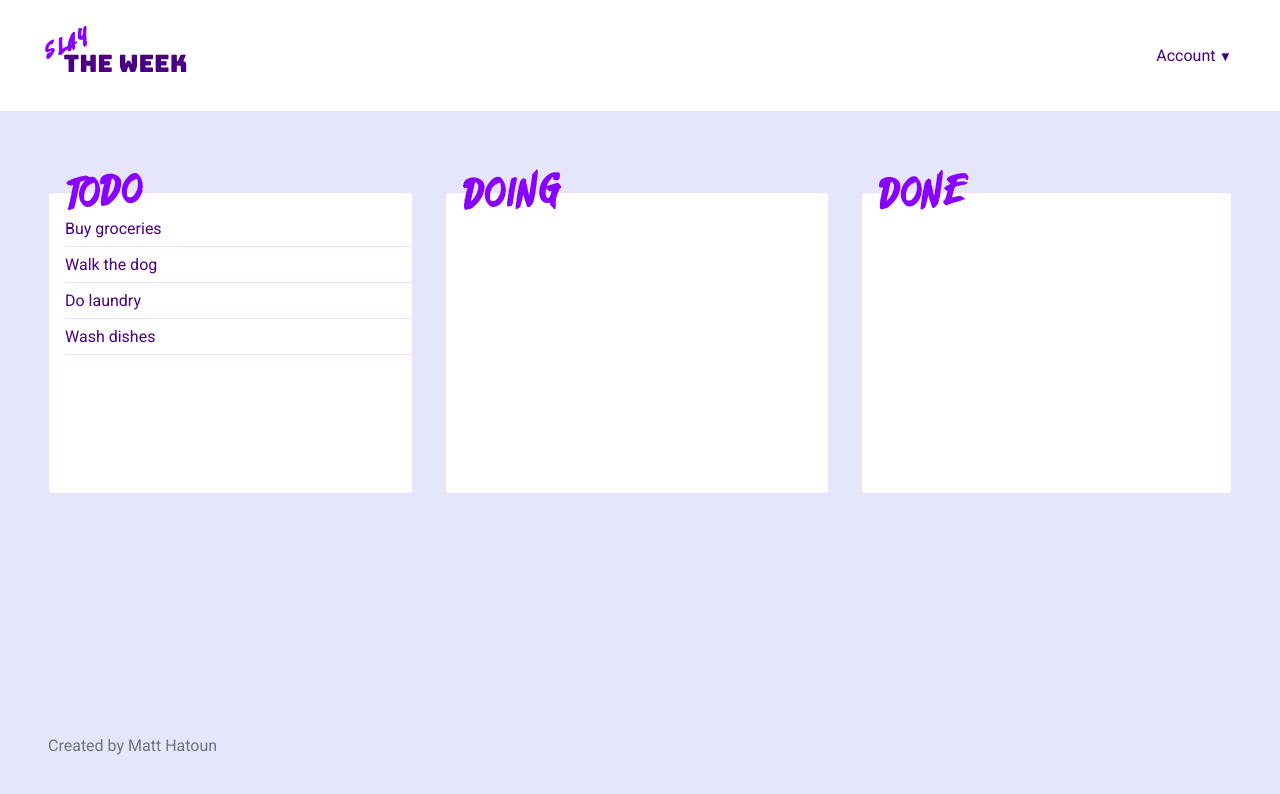
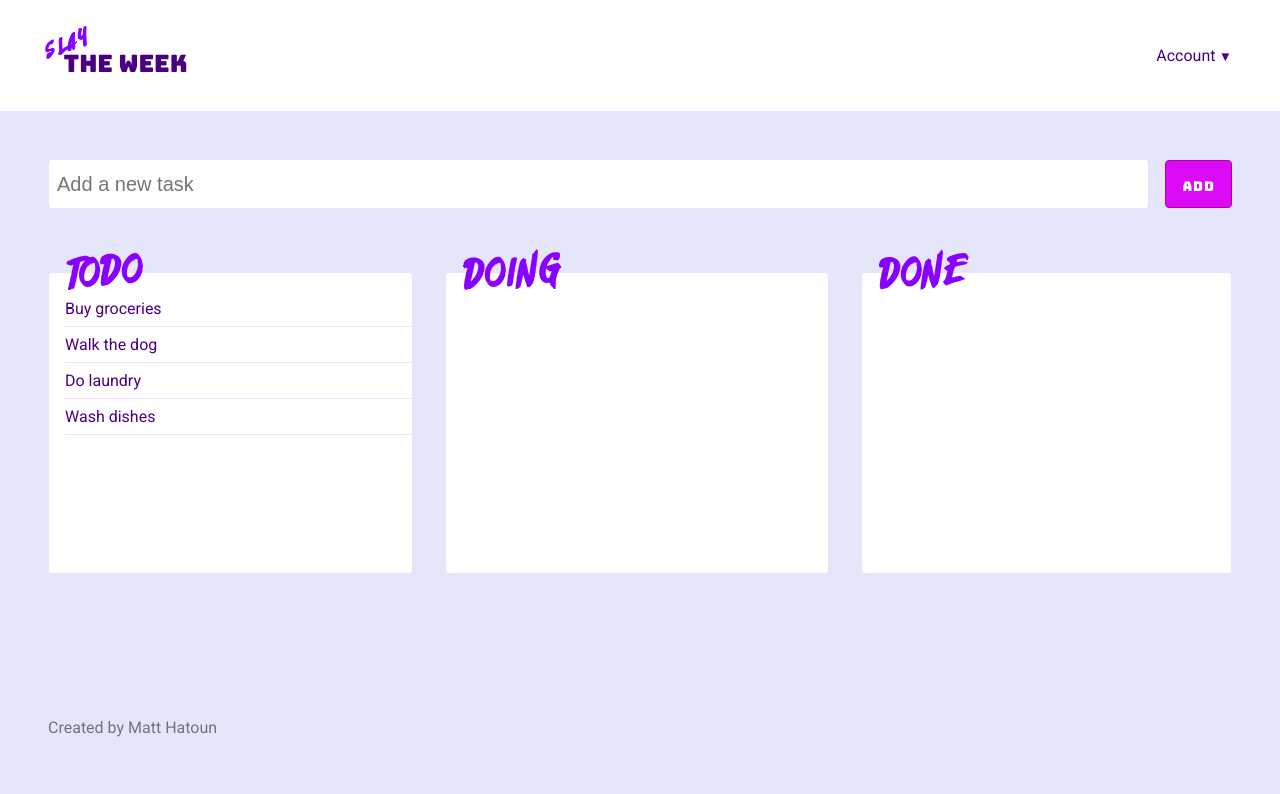
Before and after one commit to mhatoun/slay-the-week, a React (Create React App) app: page / in a window 1280 px wide. Shown: the top 794 px of the page. Built offline with nearby package versions, Linux system fonts and the light colour scheme; a web font is replaced by a local one.

Commit message:
basic layout for new form

```diff
--- a/public/index.html
+++ b/public/index.html
@@ -27,7 +27,7 @@
       work correctly both with client-side routing and a non-root public URL.
       Learn how to configure a non-root public URL by running `npm run build`.
     -->
-    <title>SlAY the week</title>
+    <title>SLAY the week</title>
   </head>
   <body>
     <noscript>You need to enable JavaScript to run this app.</noscript>
--- a/src/App.css
+++ b/src/App.css
@@ -5,6 +5,10 @@
 
   --highlight-color: #8800ff;
   --mild-color: #8400ff21;
+
+  --rounded-corner: 0.25rem;
+  --font-chunky: "Bungee", sans-serif;
+  --font-pop: "Cyberthrone", serif;
 }
 
 @font-face {
@@ -42,12 +46,27 @@ body {
 }
 
 #content {
-  padding: 5rem 3rem 5rem;
+  padding: 3rem 3rem 5rem;
   min-height: 50vh;
 }
 
 #footer {
   padding: 3rem;
+}
+
+#new-todo {
+  margin-bottom: 4rem;
+  input[type="text"] {
+    padding: 0.5rem;
+    font-size: 1.25rem;
+    border: 1px solid var(--mild-color);
+    border-radius: 0.25rem;
+    margin-right: 1rem;
+      height: calc(100% - 1rem);
+  }
+  .input-button-wrapper {
+    height: 3rem;
+  }
 }
 
 #lists {
@@ -85,7 +104,7 @@ body {
   flex-grow: 1;
 }
 .rounded-corners {
-  border-radius: 0.25rem;
+  border-radius: var(--rounded-corner);
 }
 .flex-wrap {
   flex-wrap: wrap;
@@ -94,11 +113,11 @@ body {
   border: 1px solid var(--mild-color);
 }
 .font-pop {
-  font-family: "Cyberthrone", serif;
+  font-family: var(--font-pop);
   letter-spacing: 0.25rem;
 }
 .font-chunky {
-  font-family: "Bungee", sans-serif;
+  font-family: var(--font-chunky);
 }
 .flex-between {
   justify-content: space-between;
@@ -107,3 +126,26 @@ body {
 .pointer {
   cursor: pointer;
 }
+.height-100 {
+  height: 100%;
+}
+.primary-button {
+  background-color: #dd0bf5;
+  color: #ffffff;
+  border: 1px solid #b300a4;
+  text-transform: uppercase;
+  letter-spacing: 1px;
+  transition: all 0.2s ease;
+  cursor: pointer;
+  border-radius: var(--rounded-corner);
+  font-family: var(--font-chunky);
+  padding: 1rem;
+}
+
+.primary-button:hover {
+  background-color: #800082;
+}
+
+.primary-button:active {
+  background-color: #5e0065;
+}
--- a/src/NewTodo.js
+++ b/src/NewTodo.js
@@ -1,9 +1,24 @@
 import React from 'react';
 
-const NewTodo = () => {
+const NewTodo = ({ newTask, setNewTask, handleAddTask }) => {
+  const handleSubmit = (e) => {
+    e.preventDefault();
+    handleAddTask();
+  };
+
   return (
-    <div>
-
+    <div id='new-todo'>
+      <form onSubmit={handleSubmit}>
+        <div className='input-button-wrapper display-flex flex-between'>
+          <input className='flex-grow-1 height-100'
+            type="text"
+            value={newTask}
+            onChange={(e) => setNewTask(e.target.value)}
+            placeholder="Add a new task"
+          />
+          <button className='primary-button height-100' type="submit">Add</button>
+        </div>
+      </form>
     </div>
   );
 };
```
